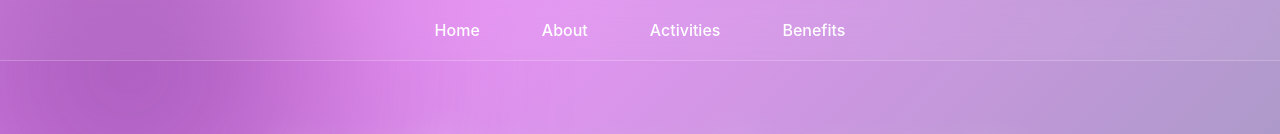
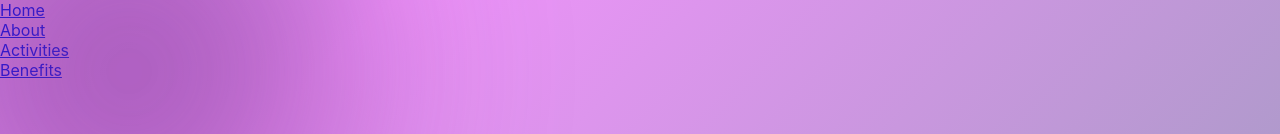
Before and after one commit to LiteratureTalk/gre, a plain HTML site: page index.html in a window 1280 px wide. Shown: the top 134 px of the page. Drawn offline with Linux system fonts and the light colour scheme.

Commit message:
Update index.html

```diff
--- a/index.html
+++ b/index.html
@@ -77,65 +77,6 @@
             0%, 100% { transform: translate(0, 0) scale(1); }
             33% { transform: translate(30px, -30px) scale(1.1); }
             66% { transform: translate(-20px, 20px) scale(0.9); }
-        }
-
-        /* Navigation */
-        nav {
-            position: fixed;
-            top: 0;
-            width: 100%;
-            padding: 20px 40px;
-            background: rgba(255, 255, 255, 0.05);
-            backdrop-filter: blur(20px);
-            -webkit-backdrop-filter: blur(20px);
-            border-bottom: 1px solid var(--glass-border);
-            z-index: 1000;
-            transition: all 0.3s ease;
-        }
-
-        nav.scrolled {
-            padding: 15px 40px;
-            background: rgba(255, 255, 255, 0.08);
-        }
-
-        nav ul {
-            list-style: none;
-            display: flex;
-            justify-content: center;
-            gap: 30px;
-        }
-
-        nav a {
-            color: white;
-            text-decoration: none;
-            font-weight: 500;
-            font-size: 16px;
-            transition: all 0.3s ease;
-            padding: 8px 16px;
-            border-radius: 20px;
-            position: relative;
-            overflow: hidden;
-        }
-
-        nav a::before {
-            content: '';
-            position: absolute;
-            top: 0;
-            left: 0;
-            width: 0;
-            height: 100%;
-            background: rgba(255, 255, 255, 0.1);
-            transition: width 0.3s ease;
-            border-radius: 20px;
-        }
-
-        nav a:hover::before {
-            width: 100%;
-        }
-
-        nav a:hover {
-            transform: translateY(-2px);
-            text-shadow: 0 0 20px rgba(255, 255, 255, 0.5);
         }
 
         /* Container */
```
